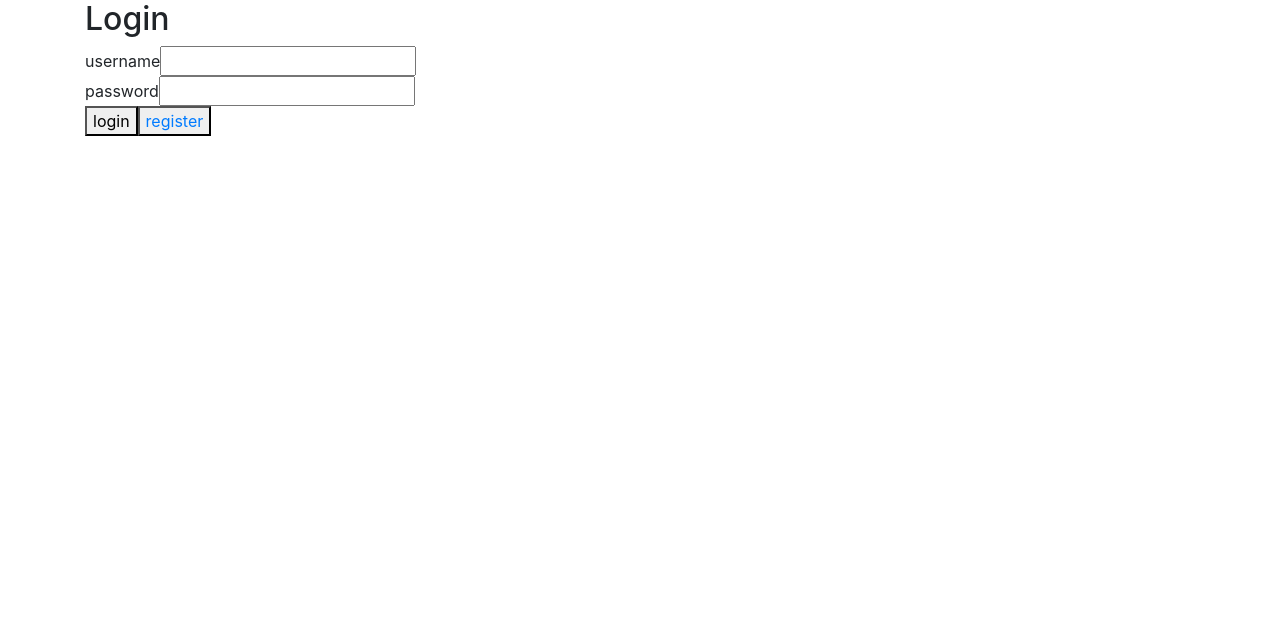
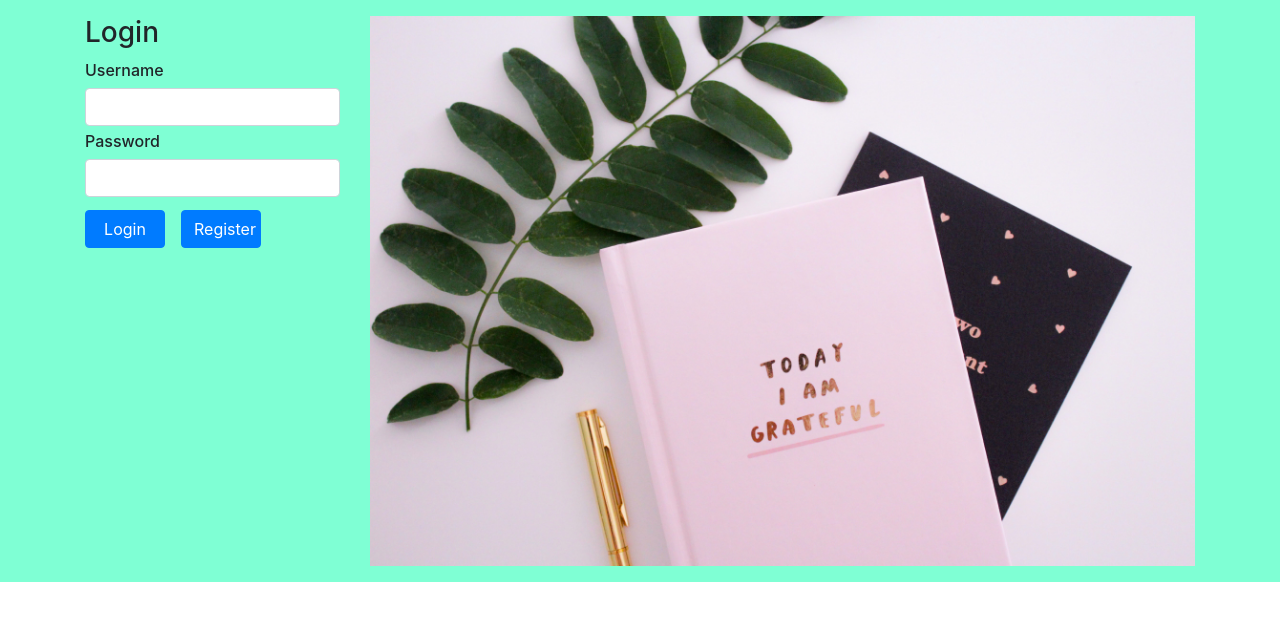
Before and after one commit to nghiamphan/myjournal-official-frontend, a React (Create React App) app: page /login in a window 1280 px wide. Shown: the top 620 px of the page. Built offline with nearby package versions, Linux system fonts and the light colour scheme.

Commit message:
use bootstrap for login page

```diff
--- a/public/index.html
+++ b/public/index.html
@@ -17,6 +17,9 @@
 
 <body>
 	<div id="root"></div>
+	<script src="https://code.jquery.com/jquery-3.2.1.slim.min.js" integrity="sha384-KJ3o2DKtIkvYIK3UENzmM7KCkRr/rE9/Qpg6aAZGJwFDMVNA/GpGFF93hXpG5KkN" crossorigin="anonymous"></script>
+	<script src="https://cdnjs.cloudflare.com/ajax/libs/popper.js/1.12.9/umd/popper.min.js" integrity="sha384-ApNbgh9B+Y1QKtv3Rn7W3mgPxhU9K/ScQsAP7hUibX39j7fakFPskvXusvfa0b4Q" crossorigin="anonymous"></script>
+	<script src="https://maxcdn.bootstrapcdn.com/bootstrap/4.0.0/js/bootstrap.min.js" integrity="sha384-JZR6Spejh4U02d8jOt6vLEHfe/JQGiRRSQQxSfFWpi1MquVdAyjUar5+76PVCmYl" crossorigin="anonymous"></script>
 </body>
 
 </html>
--- a/src/components/Login.js
+++ b/src/components/Login.js
@@ -3,6 +3,7 @@
 import { useDispatch } from 'react-redux'
 import { userLogin } from '../reducers/loginReducer'
 import { Link } from 'react-router-dom'
+import loginJournalImage from '../images/login-journal.jpg'
 
 const Login = () => {
 	const dispatch = useDispatch()
@@ -14,13 +15,15 @@
 	}
 
 	return (
-		<div>
-			<h2>Login</h2>
+		<div className="row pt-3 pb-3">
+			<div className="login-form col-md-3">
+				<h3>Login</h3>
 
 				<form onSubmit={handleSubmit(handleLogin)}>
-				<div>
-					username
+					<div className="form-group">
+						<label className="h6">Username</label>
 						<input
+							className="form-control"
 							type="text"
 							name="username"
 							ref={register({
@@ -29,11 +32,14 @@
 							})}
 						/>
 					</div>
-				{errors.username && <span>This field is required and needs at least 4 characters.</span>}
+					{errors.username &&
+					<span className="error-text" >This field is required.</span>
+					}
 
-				<div>
-          password
+					<div className="form-group">
+						<label className="h6">Password</label>
 						<input
+							className="form-control"
 							type="password"
 							name="password"
 							ref={register({
@@ -42,15 +48,30 @@
 							})}
 						/>
 					</div>
-				{errors.password && <span>This field is required and needs at least 4 characters.</span>}
+					{errors.password &&
+					<span className="error-text">This field is required.</span>
+					}
 
-				<div>
-					<button type="submit">login</button>
-					<button >
-						<Link to='/register'>register</Link>
+					<div >
+						<button
+							className="btn btn-primary mr-3 my-medium-button"
+							type="submit"
+						>
+						Login
+						</button>
+						<button className="btn btn-primary my-medium-button">
+							<Link className="register-link" style={{ textDecoration: 'none' }} to='/register'>Register</Link>
 						</button>
 					</div>
 				</form>
+			</div>
+
+			<div className="col-md-9">
+				<img
+					className="img-fluid"
+					src={loginJournalImage}
+					alt="A journal a day  makes bad habits go away"/>
+			</div>
 		</div>
 	)
 }
--- a/src/index.css
+++ b/src/index.css
@@ -121,3 +121,25 @@
 .cross-off-day {
   background-color: aqua;
 }
+
+#root {
+  background-color: aquamarine;
+}
+
+.my-medium-button {
+  width: 80px;
+  margin-top: 10px;
+}
+
+a.register-link {
+  color: white;
+  text-decoration: none;
+}
+
+.error-text {
+  color: red;
+}
+
+.form-group {
+  margin-bottom: 3px;
+}
```
Also changed, not shown: src/images/login-journal.jpg (added). Lines whose indentation alone changed are shown as unchanged.
